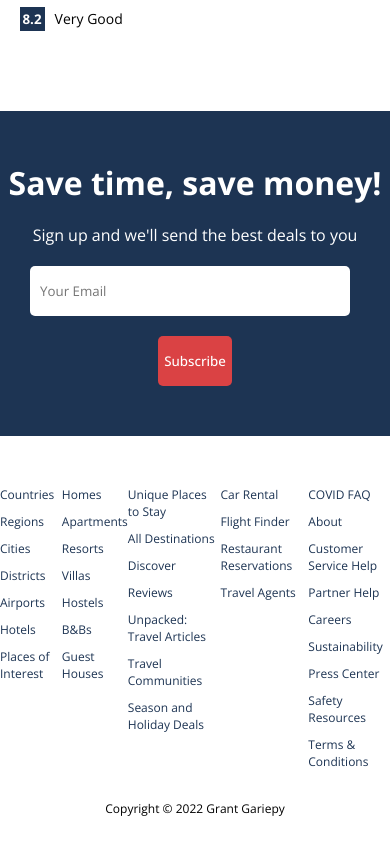
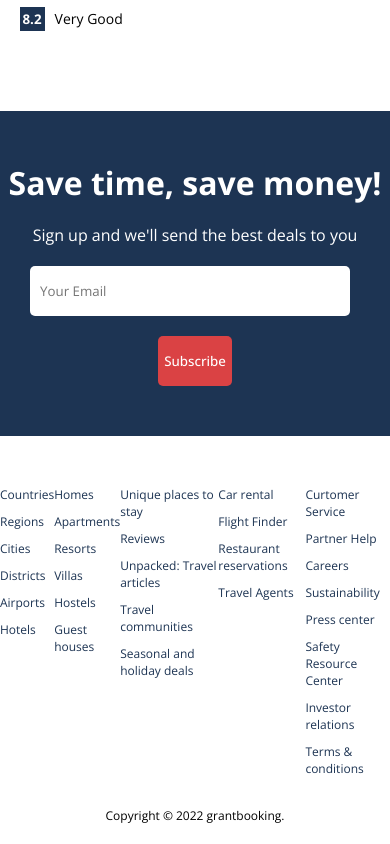
Before and after one commit to grantgariepy/garnt-booking, a React (Create React App) app: page / in a window 390 px wide. Shown: the part 4263-5107 px from the top of the page. Built offline with nearby package versions, Linux system fonts and the light colour scheme.

Commit message:
fixed mobile and footer

```diff
--- a/src/components/footer/Footer.jsx
+++ b/src/components/footer/Footer.jsx
@@ -1,4 +1,4 @@
-import "./footer.css"
+import "./footer.css";
 
 const Footer = () => {
   return (
@@ -11,47 +11,42 @@ const Footer = () => {
           <li className="fListItem">Districts</li>
           <li className="fListItem">Airports</li>
           <li className="fListItem">Hotels</li>
-                <li className="fListItem">Places of Interest</li>
         </ul>
         <ul className="fList">
-                <li className="fListItem">Homes</li>
-                <li className="fListItem">Apartments</li>
-                <li className="fListItem">Resorts</li>
+          <li className="fListItem">Homes </li>
+          <li className="fListItem">Apartments </li>
+          <li className="fListItem">Resorts </li>
           <li className="fListItem">Villas</li>
           <li className="fListItem">Hostels</li>
-                <li className="fListItem">B&Bs</li>
-                <li className="fListItem">Guest Houses</li>
+          <li className="fListItem">Guest houses</li>
         </ul>
         <ul className="fList">
-                <li className="fListItem">Unique Places to Stay</li>
-                <li className="fListItem">All Destinations</li>
-                <li className="fListItem">Discover</li>
+          <li className="fListItem">Unique places to stay </li>
           <li className="fListItem">Reviews</li>
-                <li className="fListItem">Unpacked: Travel Articles</li>
-                <li className="fListItem">Travel Communities</li>
-                <li className="fListItem">Season and Holiday Deals</li>
+          <li className="fListItem">Unpacked: Travel articles </li>
+          <li className="fListItem">Travel communities </li>
+          <li className="fListItem">Seasonal and holiday deals </li>
         </ul>
         <ul className="fList">
-                <li className="fListItem">Car Rental</li>
+          <li className="fListItem">Car rental </li>
           <li className="fListItem">Flight Finder</li>
-                <li className="fListItem">Restaurant Reservations</li>
-                <li className="fListItem">Travel Agents</li>
+          <li className="fListItem">Restaurant reservations </li>
+          <li className="fListItem">Travel Agents </li>
         </ul>
         <ul className="fList">
-                <li className="fListItem">COVID FAQ</li>
-                <li className="fListItem">About</li>
-                <li className="fListItem">Customer Service Help</li>
+          <li className="fListItem">Curtomer Service</li>
           <li className="fListItem">Partner Help</li>
           <li className="fListItem">Careers</li>
           <li className="fListItem">Sustainability</li>
-                <li className="fListItem">Press Center</li>
-                <li className="fListItem">Safety Resources</li>
-                <li className="fListItem">Terms & Conditions</li>
+          <li className="fListItem">Press center</li>
+          <li className="fListItem">Safety Resource Center</li>
+          <li className="fListItem">Investor relations</li>
+          <li className="fListItem">Terms & conditions</li>
         </ul>
       </div>
-        <div className="fText">Copyright © 2022 Grant Gariepy</div>
+      <div className="fText">Copyright © 2022 grantbooking.</div>
     </div>
-  )
-}
+  );
+};
 
-export default Footer
+export default Footer;
--- a/src/components/header/header.css
+++ b/src/components/header/header.css
@@ -60,6 +60,10 @@
         display: flex;
         align-items: center;
         gap: 10px;
+    }
+    div.headerContainer.listMode{
+        margin: 20px 0px 0px 0px;
+        width: 100%;
     }
   }
 
--- a/src/pages/list/List.jsx
+++ b/src/pages/list/List.jsx
@@ -11,10 +11,10 @@ import Footer from "../../components/footer/Footer"
 
 const List = () => {
   const location = useLocation();
-  const [destination, setDestination] = useState(location.state.destination)
+  const [destination] = useState(location.state.destination)
   const [date, setDate] = useState(location.state.date)
   const [openDate, setOpenDate] = useState(false)
-  const [options, setOptions] = useState(location.state.options)
+  const [options] = useState(location.state.options)
 
 
   return (
@@ -75,9 +75,10 @@ const List = () => {
             <SearchItem />
           </div>
         </div>
+        <MailList />
+        <Footer />
       </div>
-      <MailList />
-      <Footer />
+
     </div>
   )
 }
--- a/src/pages/list/list.css
+++ b/src/pages/list/list.css
@@ -11,22 +11,25 @@
         color: white;
         background-color: #1d3453;
         border-radius:  0 0 10px 10px;
-        position: absolute;
-        margin-top: 45px;
+        position: relative;
+        margin-top: -35px;
+        overflow: hidden;
         height: max-content;
-        width: 95%;
+        width: 90%;
         display: flex;
         flex-direction: column;
 
 
     }
-    .listWrapper{
+    div.listWrapper{
         width: 100%;
         max-width: 1024px;
         display: flex;
         gap: 20px;
         display: flex;
         flex-direction: column;
+        justify-content: center;
+        align-items: center;
     }
     div.lsItem{
         display: flex;
@@ -38,7 +41,7 @@
     .listResult{
         display: flex;
         flex-direction: column;
-        padding-top: 300px;
+
     }
 
 
@@ -49,6 +52,8 @@
     display: flex;
     justify-content: center;
     margin-top: 20px;
+    align-items: center;
+    flex-direction: column;
 }
 
 .listWrapper{
```
Lines whose indentation alone changed are shown as unchanged.
